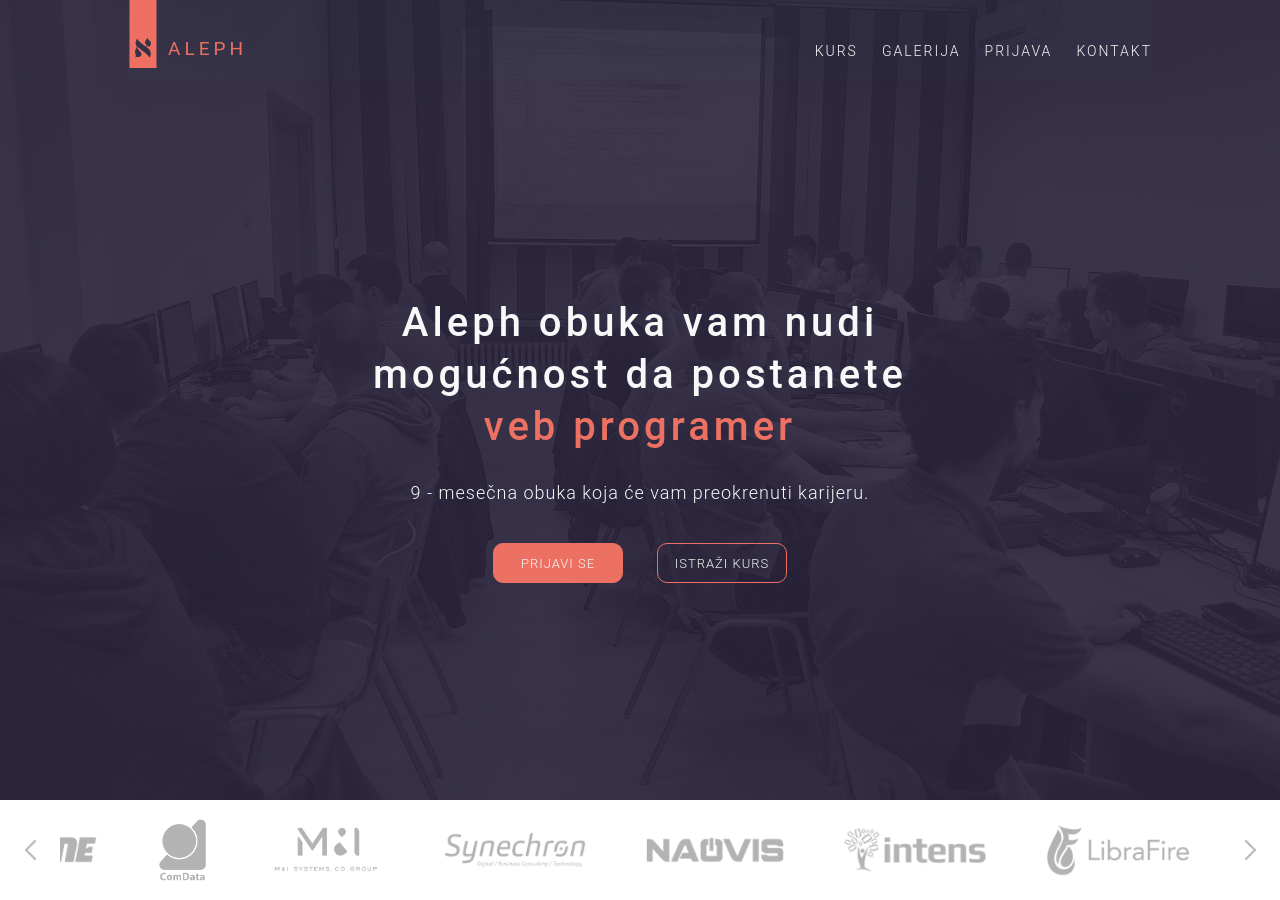
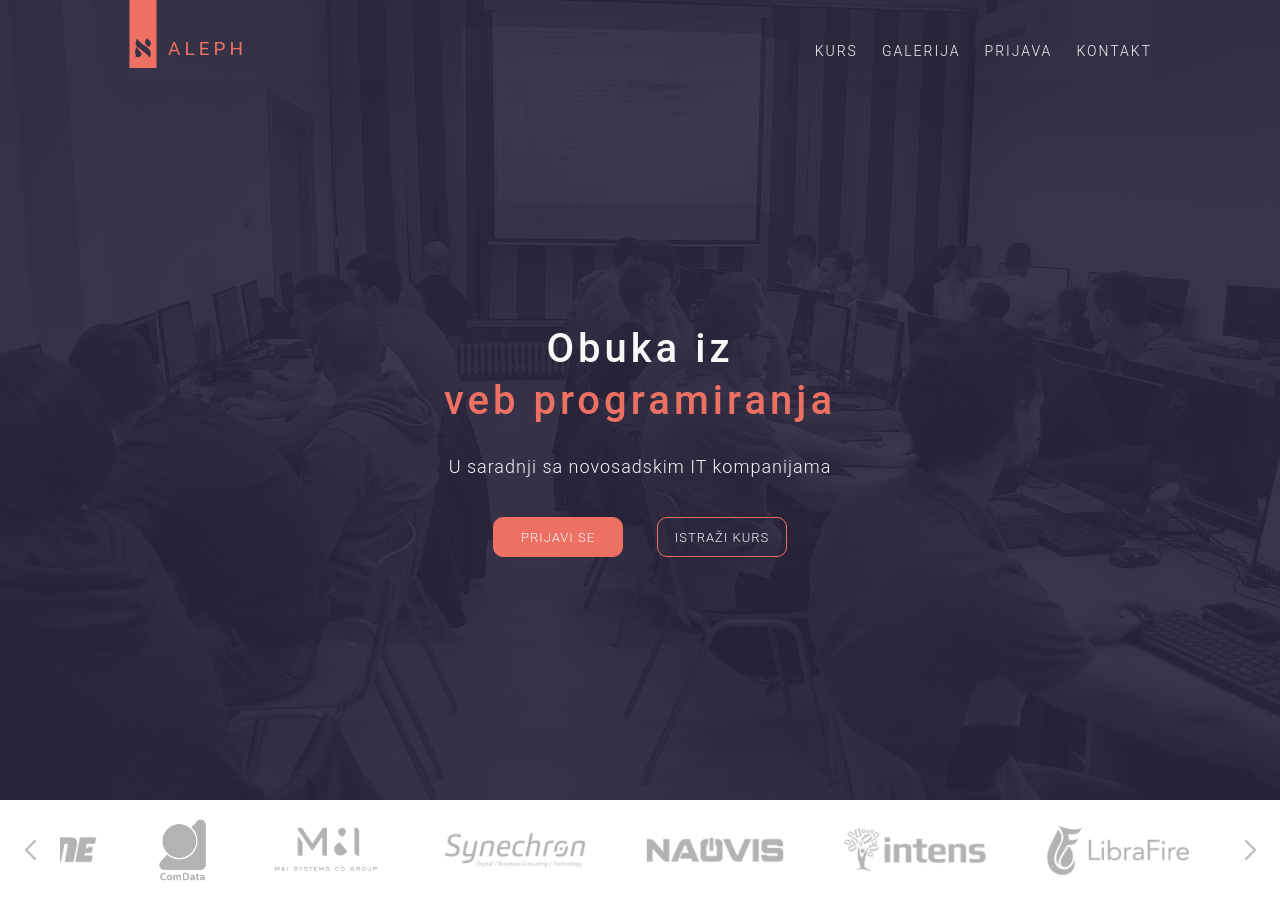
Before and after one commit to AlephICT/AlephICT.github.io, a Jekyll site: the page built from index.html, in a window 1280 px wide and 900 px high. Built offline with Jekyll 4.4.1, drawn with Linux system fonts in a browser that asks for light colours; some web fonts are replaced; comment, search, counter and statistics services are not loaded; some of the changed text lies outside the part shown.

Commit message:
Ispravljene slovne greske i zakomentarisana paginacija u galeriji

```diff
--- a/_includes/course.html
+++ b/_includes/course.html
@@ -15,7 +15,7 @@
     </div>
     <div class="infographic">
       <div class="section-basic">
-        <div class="left"><div class="short">Februar, 2018.</div></div>
+        <div class="left"><div class="short">Februar, 2019.</div></div>
         <div class="center">
           <div class="left">
             <div class="stop"></div>
--- a/_includes/gallery.html
+++ b/_includes/gallery.html
@@ -12,10 +12,11 @@
         </div>
         {% endfor %}
       </div>
+      <!--
       <div class="pagination">
         <div id="gallery-pre-page" class="left"></div>
         <div id="gallery-next-page" class="right"></div>
-      </div>
+      </div> -->
     </div>
   </div>
 </section>
--- a/_includes/header.html
+++ b/_includes/header.html
@@ -16,14 +16,13 @@
     </div>
     <div class="content">
       <div class="title">
-        <div class="title-wide">Aleph obuka vam nudi</div>
-        <div class="title-wide">mogućnost da postanete</div>
-        <div class="title-wide"><b>veb programer</b></div>
-        <div class="title-mob">Aleph obuka iz</div>
-        <div class="title-mob"><b>veb programeranja</b></div>
+        <div class="title-wide">Obuka iz</div>
+        <div class="title-wide"><b>veb programiranja</b></div>
+        <div class="title-mob">Obuka iz</div>
+        <div class="title-mob"><b>veb programiranja</b></div>
       </div>
       <div class="phrase">
-        9 - mesečna obuka koja će vam preokrenuti karijeru.
+        U saradnji sa novosadskim IT kompanijama
       </div>
       <div class="buttons">
         <button class="btn-1 goRegistration">PRIJAVI SE</button>
```
